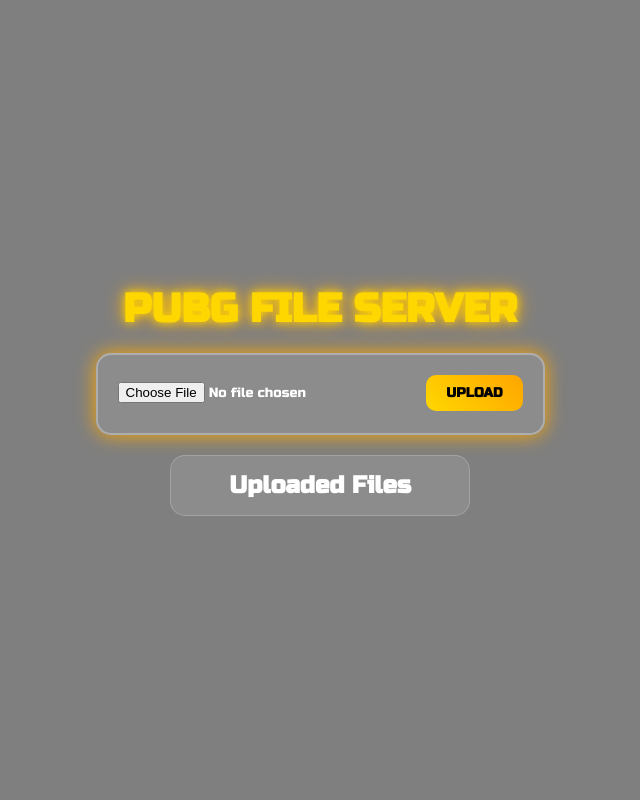
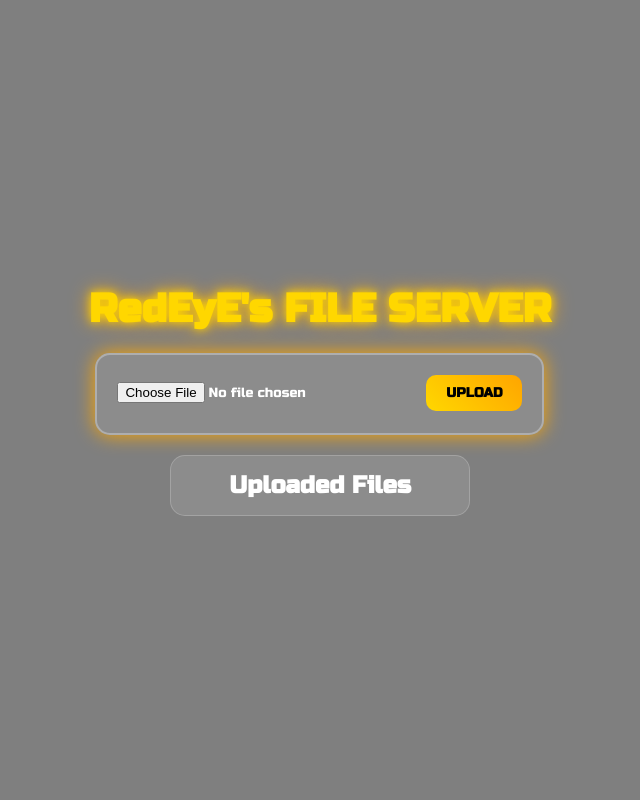
Before and after one commit to Redeye00007/File-sharing, a Flask app: page / in a window 1280 px wide. Shown: the whole page, without its empty margins (320-960 px from the left). Run offline with Flask 3, Linux system fonts and the light colour scheme.

Commit message:
Update index.html

```diff
--- a/templates/index.html
+++ b/templates/index.html
@@ -10,7 +10,7 @@
 <body>
     <div class="overlay"></div>
     <div class="container">
-        <h1 class="title">PUBG FILE SERVER</h1>
+        <h1 class="title">RedEyE's FILE SERVER</h1>
         <form method="POST" enctype="multipart/form-data" class="upload-box">
             <input type="file" name="file" required>
             <button type="submit">UPLOAD</button>
```
